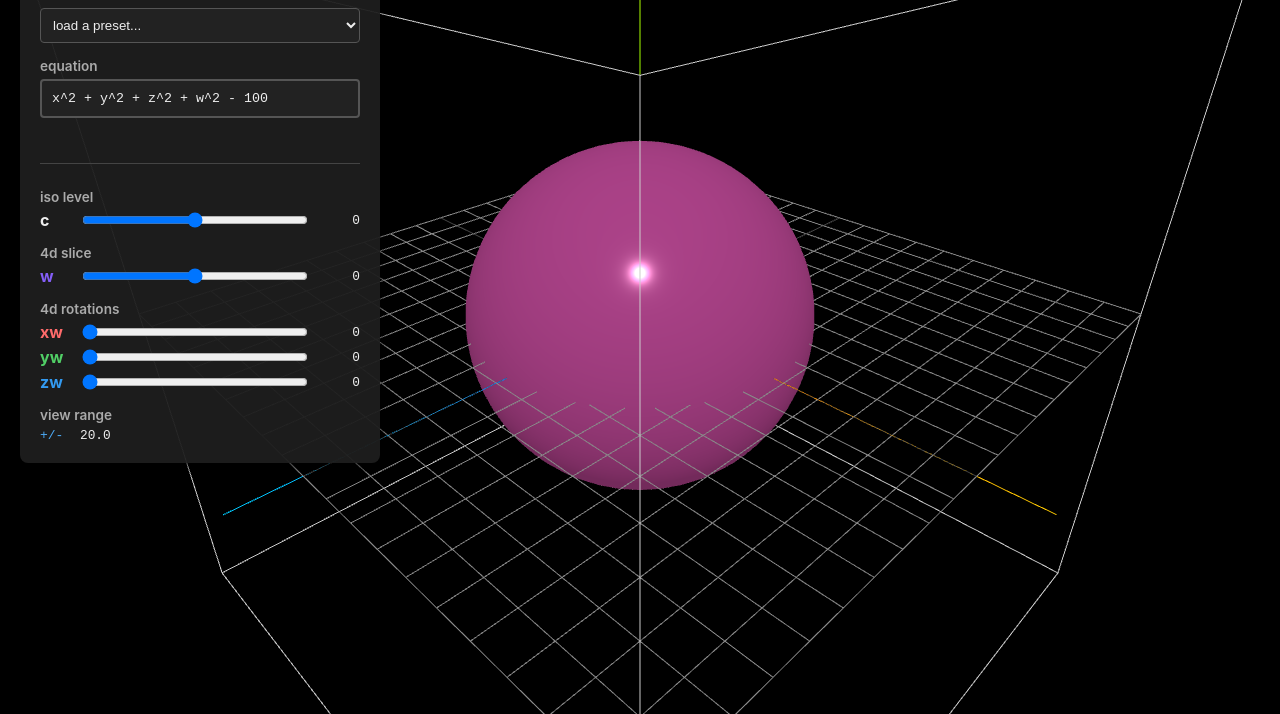
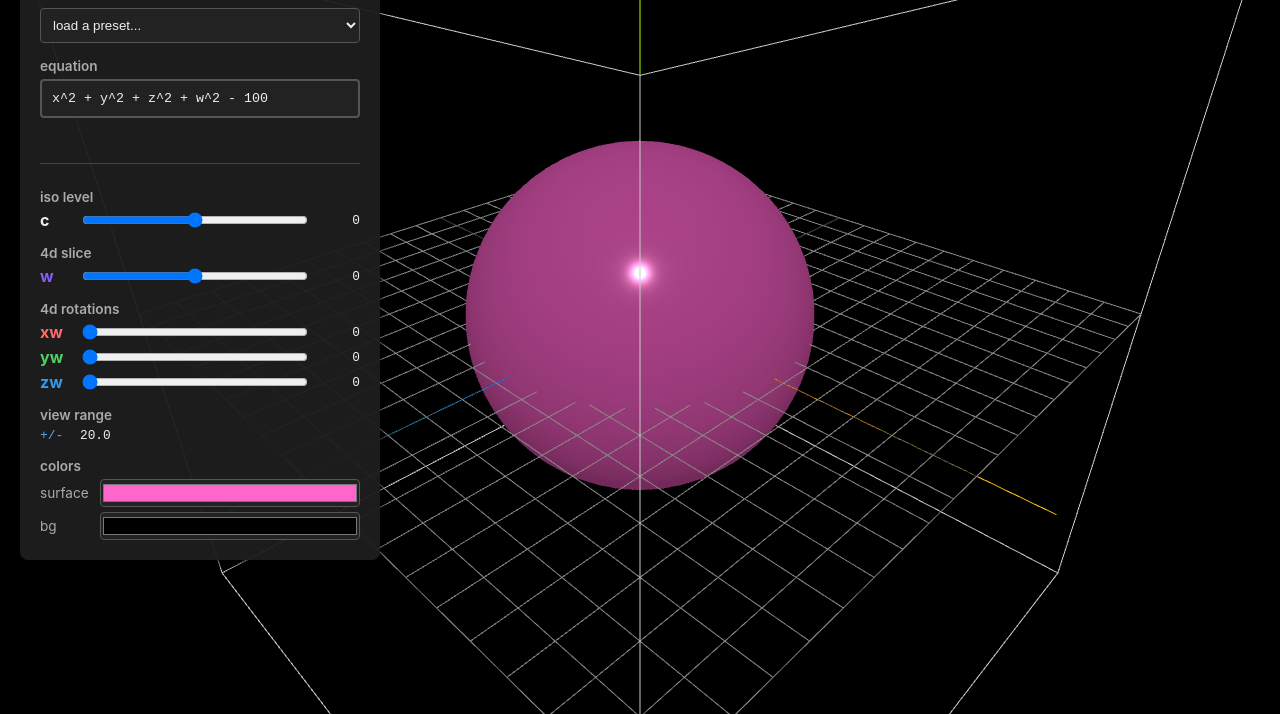
Before and after one commit to kikiw314/4d-grapher, a website built with Vite: page 4dgrapher/index.html in a window 1280 px wide. Shown: the part 86-800 px from the top of the page. Built offline with nearby package versions, Linux system fonts and the light colour scheme; animation ran at ten frames a second.

Commit message:
fix triangle buffer overflow, add color pickers, oss prep
bumps marching cubes maxPolyCount from 10k to 100k so complex shapes
stop getting half-clipped. adds surface and background color pickers.
moves dev-log code to archive/, adds MIT license, fills in package
metadata, adds running-locally section to readme.

```diff
--- a/4dgrapher/index.html
+++ b/4dgrapher/index.html
@@ -102,6 +102,23 @@
       color: var(--text-color);
     }
 
+    .color-row {
+      display: grid;
+      grid-template-columns: 50px 1fr;
+      align-items: center;
+      gap: 10px;
+    }
+
+    .color-row input[type="color"] {
+      width: 100%;
+      height: 28px;
+      padding: 0;
+      border: 1px solid var(--input-border);
+      border-radius: 4px;
+      background: var(--input-bg);
+      cursor: pointer;
+    }
+
     #error-msg {
       color: var(--error-color);
       font-size: 0.8rem;
@@ -194,6 +211,18 @@
       </div>
     </div>
 
+    <div class="input-group">
+      <label>colors</label>
+      <div class="color-row">
+        <span style="font-size:0.85rem;color:var(--subtle-text);">surface</span>
+        <input id="col-surface" type="color" value="#ff66cc">
+      </div>
+      <div class="color-row">
+        <span style="font-size:0.85rem;color:var(--subtle-text);">bg</span>
+        <input id="col-bg" type="color" value="#000000">
+      </div>
+    </div>
+
   </div>
 
   <script type="module" src="/main.js"></script>
--- a/4dgrapher/main.js
+++ b/4dgrapher/main.js
@@ -43,7 +43,10 @@ const mat = new THREE.MeshStandardMaterial({
   side: THREE.DoubleSide
 })
 
-const mc = new MarchingCubes(cfg.res, mat, true, true)
+// 5th arg is the triangle buffer cap. default is 10000, which complex
+// surfaces blow past easily. overflow writes silently drop, so half
+// the shape goes missing. 100000 covers anything we'd realistically draw.
+const mc = new MarchingCubes(cfg.res, mat, true, true, 100000)
 mc.scale.set(cfg.box, cfg.box, cfg.box)
 scn.add(mc)
 
@@ -73,8 +76,13 @@ const ui = {
     xw: document.getElementById("val-xw"),
     yw: document.getElementById("val-yw"),
     zw: document.getElementById("val-zw")
-  }
+  },
+  colSurf: document.getElementById("col-surface"),
+  colBg: document.getElementById("col-bg")
 }
+
+ui.colSurf.addEventListener("input", e => mat.color.set(e.target.value))
+ui.colBg.addEventListener("input", e => scn.background.set(e.target.value))
 
 // compile the user's string into an actual function
 // handles ^ exponents and injects Math.* for things like sin/cos
```
Also changed, not shown: 4dgrapher/package.json (+12 -7 lines), README.md, archive/newcopy.js (renamed from newcopy.js), archive/savefiles/day1cube.js (renamed from savefiles/day1cube.js), archive/savefiles/day2tesseract.js (renamed from savefiles/day2tesseract.js), archive/savefiles/day4meshfail.js (renamed from savefiles/day4meshfail.js), archive/savefiles/day5crashtriangles.js (renamed from savefiles/day5crashtriangles.js), archive/savefiles/day6pointsthree.js (renamed from savefiles/day6pointsthree.js), archive/savefiles/day7.js (renamed from savefiles/day7.js), archive/savefiles/day8.js (renamed from savefiles/day8.js), 1 other file.
